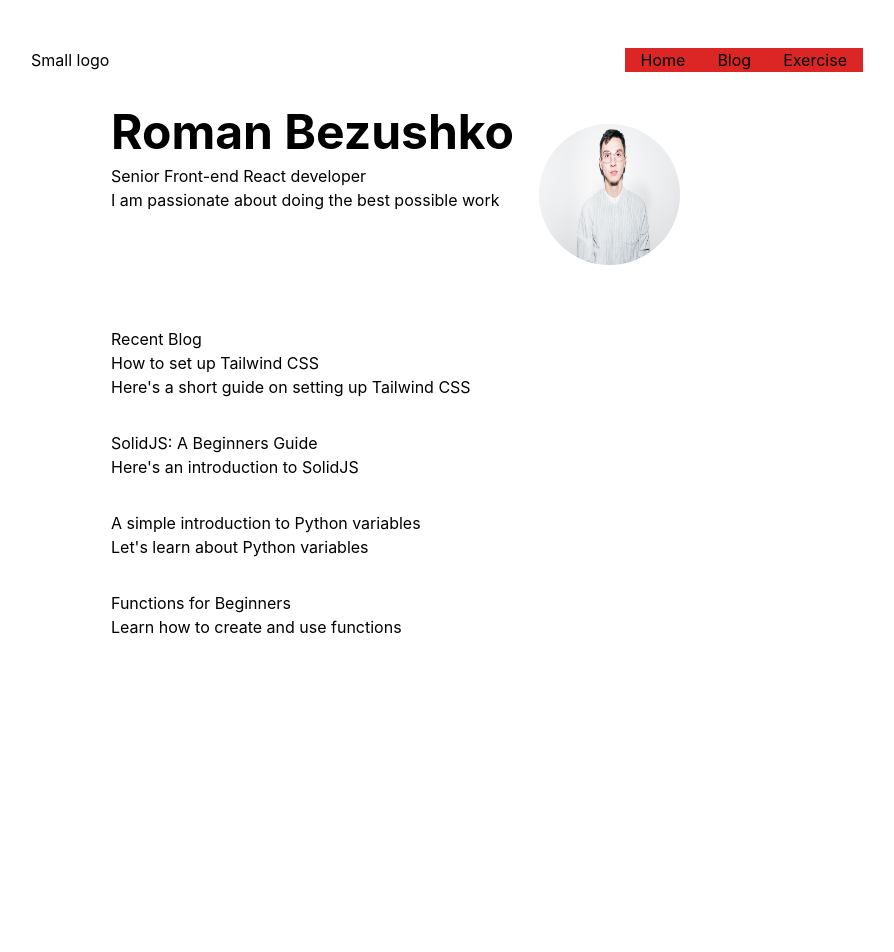
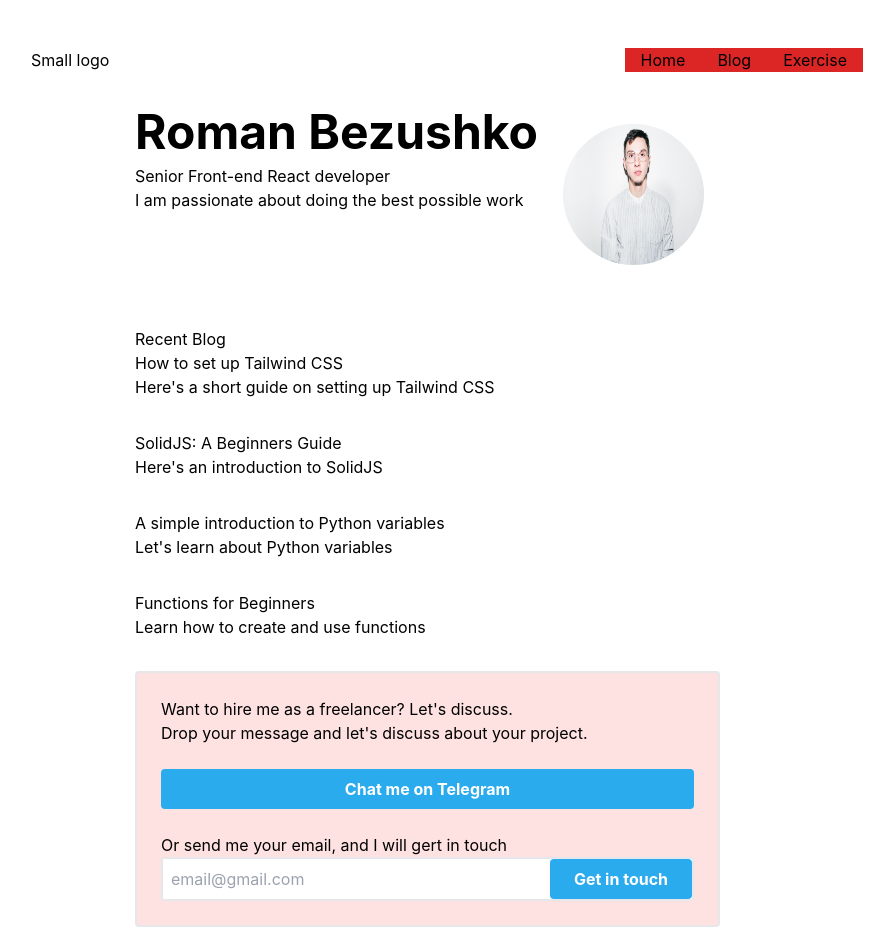
Before and after one commit to ipod4g/next-react-personal-website, a Next.js app: page / in a window 1280 px wide. Shown: the top 952 px of the page, without its empty margins (193-1087 px from the left). Before the commit the page ends 800 px from the top, so only its background shows below. Built offline with nearby package versions, Linux system fonts and the light colour scheme.

Commit message:
create contact me form

```diff
--- /dev/null
+++ b/components/Contact/Contact.jsx
@@ -0,0 +1,47 @@
+import React, { useState } from 'react';
+
+function Contact(props) {
+  const [email, setEmail] = useState('')
+
+  async function sendEmail(e) {
+    e.preventDefault();
+
+    // need  connect to some database
+    console.log('email->', email)
+  }
+
+
+  return (
+    <div className='border-2 rounded p-6 mt-6 bg-red-100'>
+      <h4>Want to hire me as a freelancer? Let's discuss.</h4>
+      <p>Drop your message and let's discuss about your project.</p>
+      <a href="https://telegram.me/bezushko" target="_blank"
+        className='bg-chat-button w-full my-6 p-2 rounded text-center font-bold text-white block '
+      >
+        Chat me on Telegram
+        </a>
+
+      <h4>Or send me your email, and I will gert in touch</h4>
+      <form onSubmit={sendEmail} >
+        <div className='flex border-2 rounded w-full justify-between relative'>
+          <input
+          type="email"
+          autoComplete='email'
+          placeholder='email@gmail.com'
+          value={email}
+          onChange={(e) => setEmail(e.target.value)}
+          className="block w-full p-2"
+          required
+          />
+          <button
+            className='bg-chat-button absolute right-0 p-2 text-white rounded font-bold px-6'
+            type='submit'>
+              Get in touch
+          </button>
+          </div>
+      </form>
+    </div>
+  );
+}
+
+export default Contact;
--- a/components/Layout/Layout.jsx
+++ b/components/Layout/Layout.jsx
@@ -6,7 +6,7 @@ function Layout(props) {
     <Fragment>
       <Navigation />
 
-      <main className='flex flex-col justify-center items-start max-w-2xl mx-auto mb-16'>
+      <main className='flex flex-col justify-center items-start max-w-2xl mx-auto mb-16 px-6'>
         {props.children}
       </main>
     </Fragment>
--- a/pages/index.js
+++ b/pages/index.js
@@ -4,6 +4,7 @@ import Navigation from '../components/shared/Navigation'
 import MainInfo from '../components/MainInfo/MainInfo'
 import HomeBlog from '../components/HomeBlog/HomeBlog'
 import {getAllPosts} from '../lib/posts-util'
+import Contact from '../components/Contact/Contact'
 
 function Home(props) {
   return (
@@ -17,6 +18,8 @@ function Home(props) {
       <MainInfo />
 
       <HomeBlog posts={props.posts} />
+
+      <Contact />
 
     </div>
   )
--- a/tailwind.config.js
+++ b/tailwind.config.js
@@ -4,7 +4,11 @@ module.exports = {
     "./components/**/*.{js,ts,jsx,tsx}",
   ],
   theme: {
-    extend: {},
+    extend: {
+      colors: {
+        'chat-button': '#2AABEE'
+      }
+    },
   },
   plugins: [
     require("@tailwindcss/typography")
```
